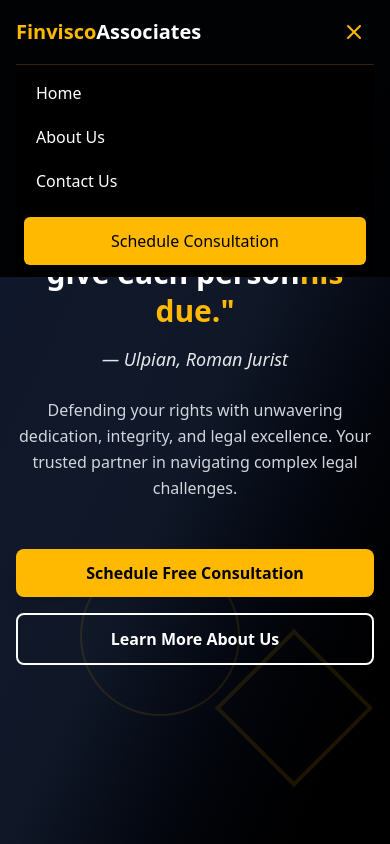
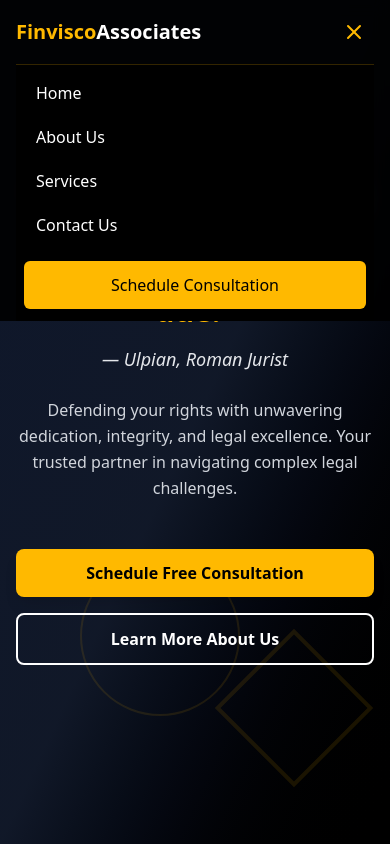
Before and after one commit to chaitu347/finvis.co.in, a React (Vite) app: page / in a window 390 px wide. Both pictures are taken after a click on the button 354 px from the left and 32 px from the top of the page. Shown: the top 844 px of the page. Built offline with nearby package versions, Linux system fonts and the light colour scheme.

Commit message:
mobile routes added

```diff
--- a/src/components/Header.jsx
+++ b/src/components/Header.jsx
@@ -93,16 +93,19 @@ const Header =()    => {
             <div>
               <div className="px-2 pt-2 pb-3 space-y-1 sm:px-3 bg-black/95 backdrop-blur-sm border-t border-amber-400/20">
                 <a href="#home" className="text-white hover:text-amber-400 block px-3 py-2 text-base font-medium transition-colors duration-300 hover:bg-amber-400/10 rounded-md">
-                  Home
+                  <Link to="/">Home</Link>
                 </a>
                 <a href="#about" className="text-white hover:text-amber-400 block px-3 py-2 text-base font-medium transition-colors duration-300 hover:bg-amber-400/10 rounded-md">
-                  About Us
+                    <Link to="/aboutus">About Us</Link>
                 </a>
                 <a href="#contact" className="text-white hover:text-amber-400 block px-3 py-2 text-base font-medium transition-colors duration-300 hover:bg-amber-400/10 rounded-md">
-                  Contact Us
+                  <Link to="/services">Services</Link>
+                </a>
+                <a href="#contact" className="text-white hover:text-amber-400 block px-3 py-2 text-base font-medium transition-colors duration-300 hover:bg-amber-400/10 rounded-md">
+                  <Link to="/contactus">Contact Us</Link>
                 </a>
                 <button className="w-full bg-amber-400 hover:bg-amber-500 text-black px-3 py-3 mt-3 rounded-md text-base font-medium transition-colors duration-300">
-                  Schedule Consultation
+                   <Link to="/contactus">Schedule Consultation</Link>
                 </button>
               </div>
             </div>
```
